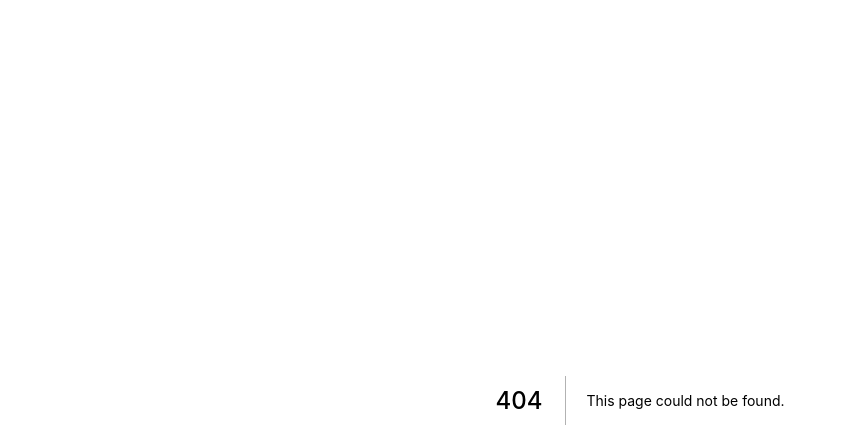
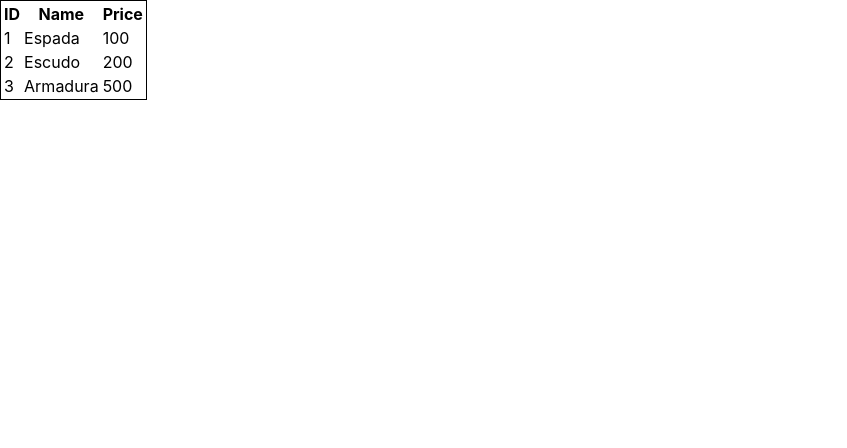
Before and after one commit to n-resende/react-course, a Next.js app: page /render/loop2 in a window 1280 px wide. Before the commit this address had no page. Shown: the top 448 px of the page, without its empty margins (0-847 px from the left). Built offline with nearby package versions, Linux system fonts and the light colour scheme.

Commit message:
react is kinda cool tho

```diff
--- /dev/null
+++ b/data/productList.js
@@ -0,0 +1,8 @@
+import Product from "../model/product";
+
+export default [
+    new Product(1, "Espada", 100),
+    new Product(2, "Escudo", 200),
+    new Product(3, "Armadura", 500),
+
+]
--- /dev/null
+++ b/model/product.js
@@ -0,0 +1,23 @@
+export default class Product{
+    #id
+    #name
+    #price
+
+    constructor(id, name, price){
+        this.#id = id
+        this.#name = name
+        this.#price = price
+    }
+
+    get id(){
+        return this.#id
+    }
+
+    get name(){
+        return this.#name
+    }
+
+    get price(){
+        return this.#price
+    }
+}
--- /dev/null
+++ b/pages/render/loop2.jsx
@@ -0,0 +1,34 @@
+import productList from "../../data/productList"
+
+export default function loop2() {
+    function lineRender() {
+        return productList.map(product => {
+            return(
+                <tr key={product.id}>
+                    <td>{product.id}</td>
+                    <td>{product.name}</td>
+                    <td>{product.price}</td>
+                </tr>
+            )
+        })
+    }
+
+    return(
+        <div>
+            <table style={{
+                border: "1px solid #000"
+            }}>
+                <thead>
+                    <tr>
+                        <th>ID</th>
+                        <th>Name</th>
+                        <th>Price</th>
+                    </tr>
+                </thead>
+                <tbody>
+                    {lineRender()}
+                </tbody>
+            </table>
+        </div>
+    )
+}
```
Also changed, not shown: pages/render/loop1.jsx (added, +39 -0 lines).
